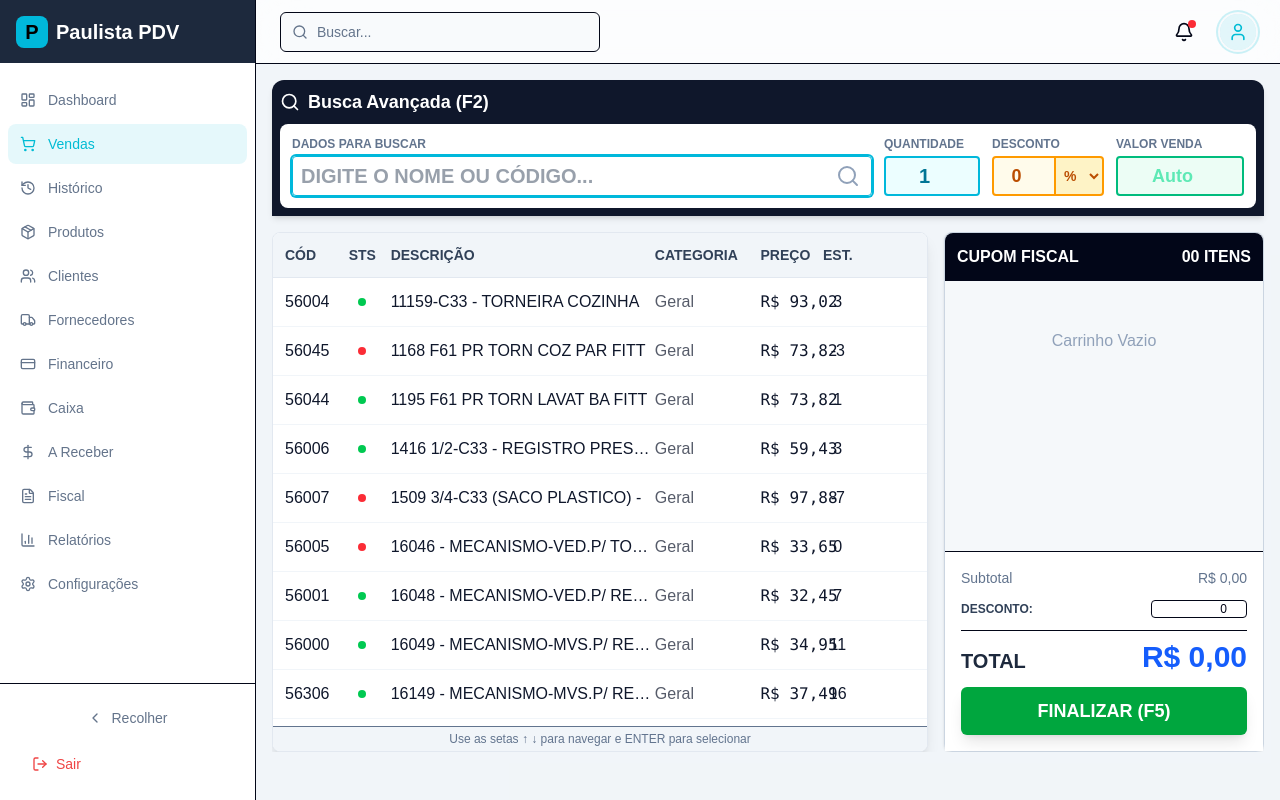
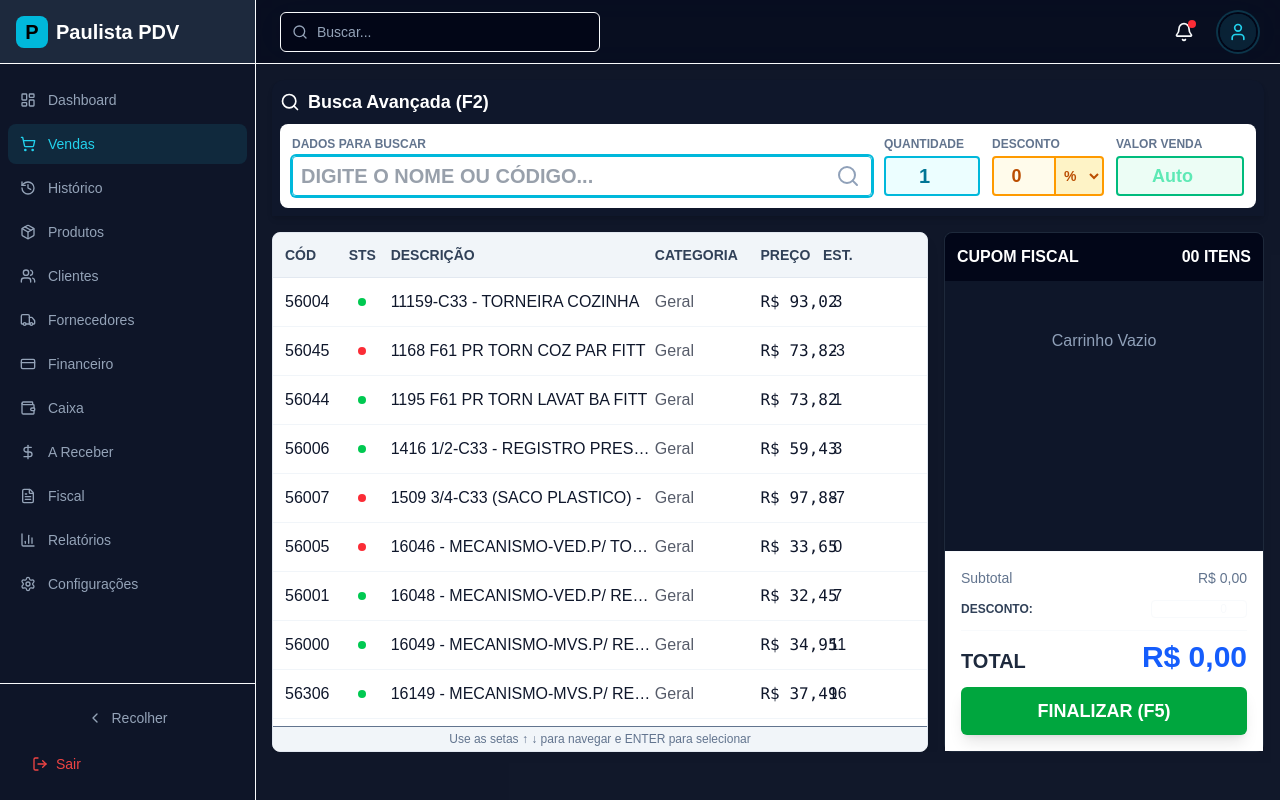
Before and after one commit to saboracaiteria/paulistaPDV, a Next.js app in the folder web_version/: page /dashboard/sales in a window 1280 px wide. Built offline with nearby package versions, Linux system fonts and the light colour scheme.

Commit message:
Corrigindo links de assets e forcando tema escuro por padrao no Vercel

```diff
--- a/web_version/app/globals.css
+++ b/web_version/app/globals.css
@@ -40,67 +40,37 @@
   --primary-foreground: #000000;
 
   /* Slate/Gray for backgrounds - High Contrast Light */
-  --background: #f8fafc;
-  --foreground: #020617; /* Very Dark Slate */
+  --background: #020617;
+  --foreground: #f8fafc;
 
   /* Surface colors */
-  --card: #ffffff;
-  --card-foreground: #020617;
-  --popover: #ffffff;
-  --popover-foreground: #020617;
+  --card: #0f172a;
+  --card-foreground: #f8fafc;
+  --popover: #0f172a;
+  --popover-foreground: #f8fafc;
 
   /* Muted elements */
-  --secondary: #e2e8f0;
-  /* Slate-200 */
-  --secondary-foreground: #1e293b;
-  /* Slate-800 */
-  --muted: #f8fafc;
-  /* Slate-50 */
-  --muted-foreground: #64748b;
-  /* Slate-500 */
-  --accent: #e0f2fe;
-  /* Light Blue for hovers */
-  --accent-foreground: #0f172a;
+  --secondary: #334155;
+  --secondary-foreground: #f8fafc;
+  --muted: #0f172a;
+  --muted-foreground: #94a3b8;
+  --accent: #1e293b;
+  --accent-foreground: #f8fafc;
 
   /* Semantic colors */
   --destructive: #ef4444;
   --destructive-foreground: #ffffff;
-  --border: #cbd5e1;
-  /* Slate-300 */
-  --input: #cbd5e1;
-  --ring: #00BCD4;
+  --border: #1e293b;
+  --input: #1e293b;
+  --ring: #22d3ee;
+  --primary: #22d3ee;
   /* Focus matches primary */
 
   --radius: 0.3rem;
   /* Sharper corners for enterprise look */
 }
 
-/* Dark mode overrides (optional if user wants hybrid, but usually legacy apps are light) */
-@media (prefers-color-scheme: dark) {
-  :root {
-    --background: #020617; /* Deepest Dark */
-    --foreground: #f8fafc; /* Near White */
-    --card: #0f172a; /* Slate-900 */
-    --card-foreground: #f8fafc;
-    --popover: #0f172a;
-    --popover-foreground: #f8fafc;
-    --primary: #22d3ee;
-    /* Lighter Cyan */
-    --primary-foreground: #000000;
-    --secondary: #334155;
-    /* Slate-700 */
-    --secondary-foreground: #f8fafc;
-    --muted: #0f172a;
-    --muted-foreground: #94a3b8;
-    --accent: #1e293b;
-    --accent-foreground: #f8fafc;
-    --destructive: #ef4444;
-    --destructive-foreground: #ffffff;
-    --border: #1e293b;
-    --input: #1e293b;
-    --ring: #22d3ee;
-  }
-}
+/* Legacy support removed - Dark is now default */
 
 body {
   background-color: var(--background);
--- a/web_version/app/layout.tsx
+++ b/web_version/app/layout.tsx
@@ -23,7 +23,7 @@ export const viewport = {
 export const metadata: Metadata = {
   title: "Paulista PDV",
   description: "Sistema de Gestão Integrado",
-  manifest: "/paulistaPDV/manifest.json",
+  manifest: "/manifest.json",
   appleWebApp: {
     capable: true,
     statusBarStyle: "default",
@@ -39,8 +39,8 @@ export default function RootLayout({
   return (
     <html lang="pt-BR">
       <head>
-        <link rel="icon" href="/paulistaPDV/icon-192.png" />
-        <link rel="apple-touch-icon" href="/paulistaPDV/icon-192.png" />
+        <link rel="icon" href="/icon-192.png" />
+        <link rel="apple-touch-icon" href="/icon-192.png" />
         <meta name="mobile-web-app-capable" content="yes" />
       </head>
       <body
```
